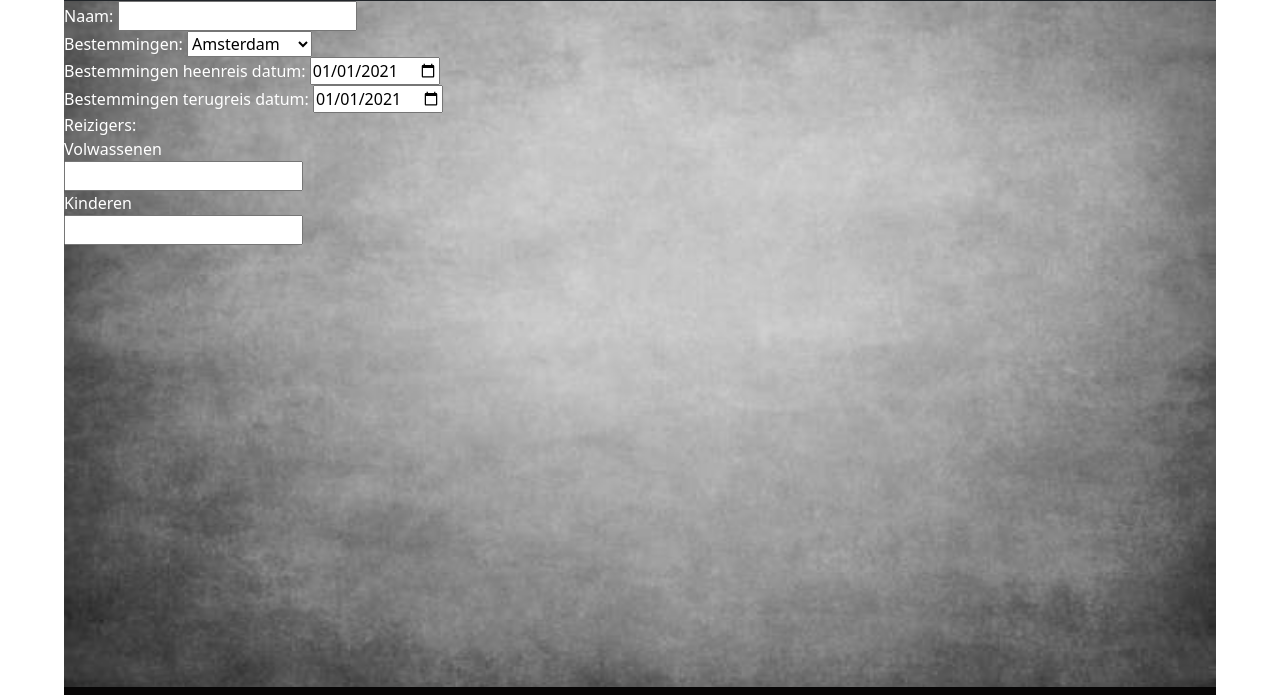
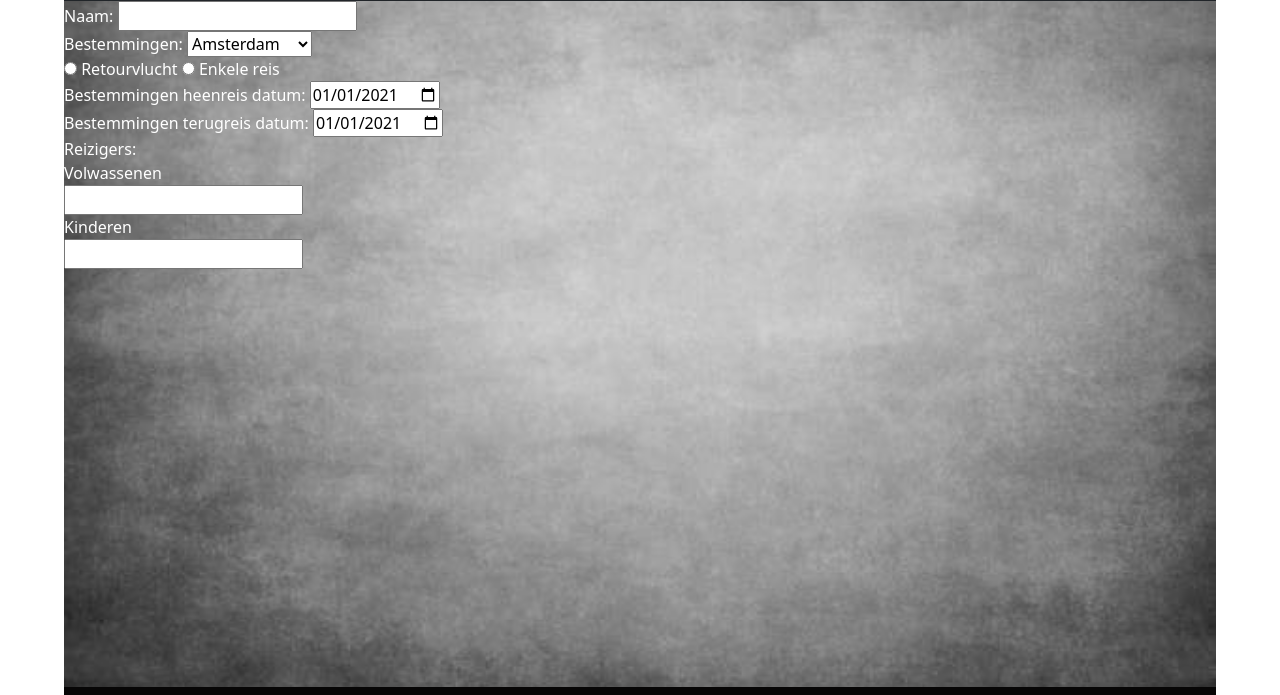
Before and after one commit to Jarvinnn/Project_SunTours_Jarvin, a plain HTML site: page pages/vliegticket.html in a window 1280 px wide. Shown: the part 55-750 px from the top of the page. Drawn offline with nearby package versions, Linux system fonts and the light colour scheme.

Commit message:
small fixes contact + vliegticket

```diff
--- a/pages/vliegticket.html
+++ b/pages/vliegticket.html
@@ -54,6 +54,10 @@
         <option value="sydney">Sydney</option>
         <option value="austin">Austin</option>
       </select><br>
+      <input type="radio" id="retour" name="retour" value="retour">
+      <label for="retour">Retourvlucht</label>
+      <input type="radio" id="enkel" name="enkel" value="enkel">
+      <label for="enkel">Enkele reis</label><br>
       <label for="heenreis">Bestemmingen heenreis datum:</label>
       <input type="date" id="start" name="trip-start" value="2021-01-01" min="2021-01-01" max="2022-12-31"><br>
       <label for="terugreis">Bestemmingen terugreis datum:</label>
```
Also changed, not shown: pages/contact.html (+1 -1 lines).
